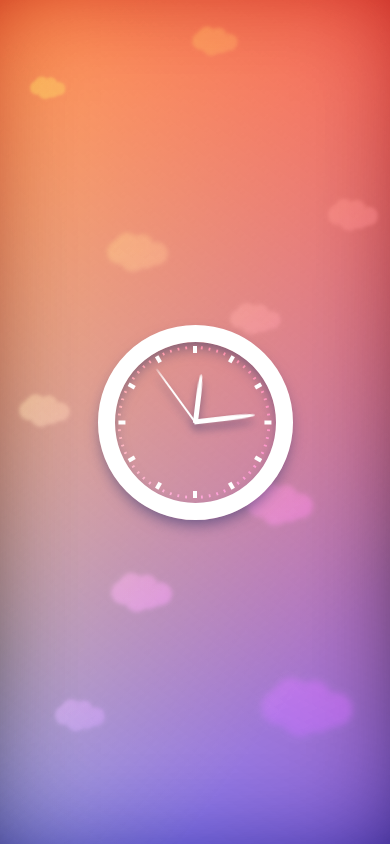
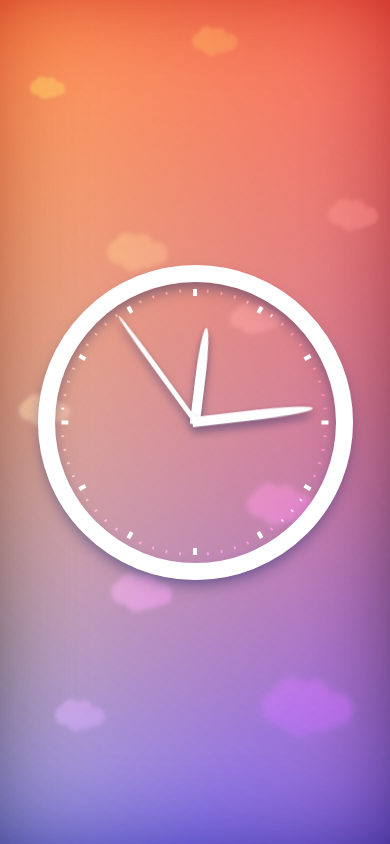
Before and after one commit to dougMR/analog-clock, a plain HTML site: page index.html in a window 390 px wide. Drawn offline with Linux system fonts and the light colour scheme.

Commit message:
bigger on mobile

```diff
--- a/style.css
+++ b/style.css
@@ -43,8 +43,11 @@ div {
     border: calc(10px + 2vmin) solid white;
     border-radius: 50%;
     padding: 5vmin;
-    width: 50vmin;
-    height: 50vmin;
+    --maxwh: calc(120px + 50vmin);
+    width: var(--maxwh);
+    height: var(--maxwh);
+    max-width: 50rem;
+    max-height: 50rem;
     position: relative;
 }
 .clock-shadow-inner-outer {
```
